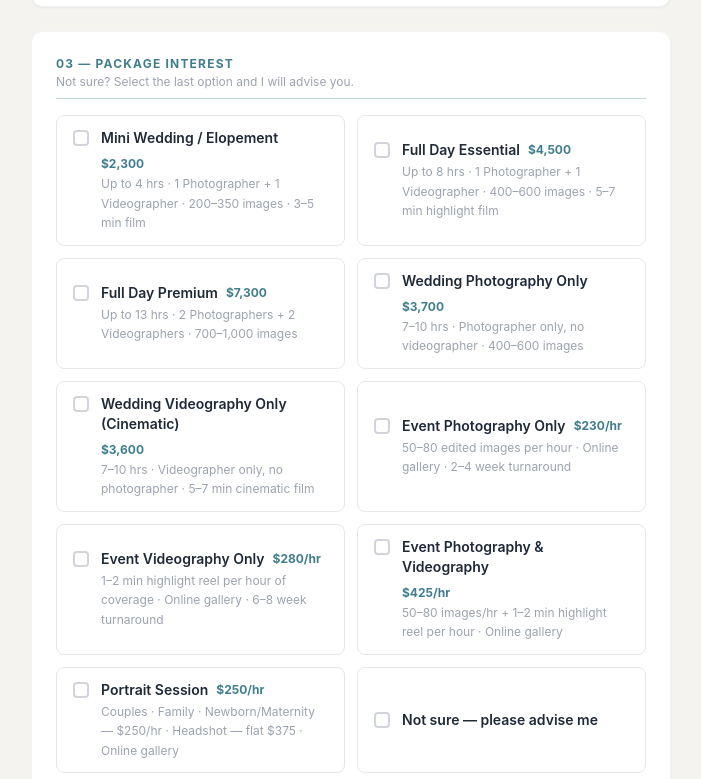
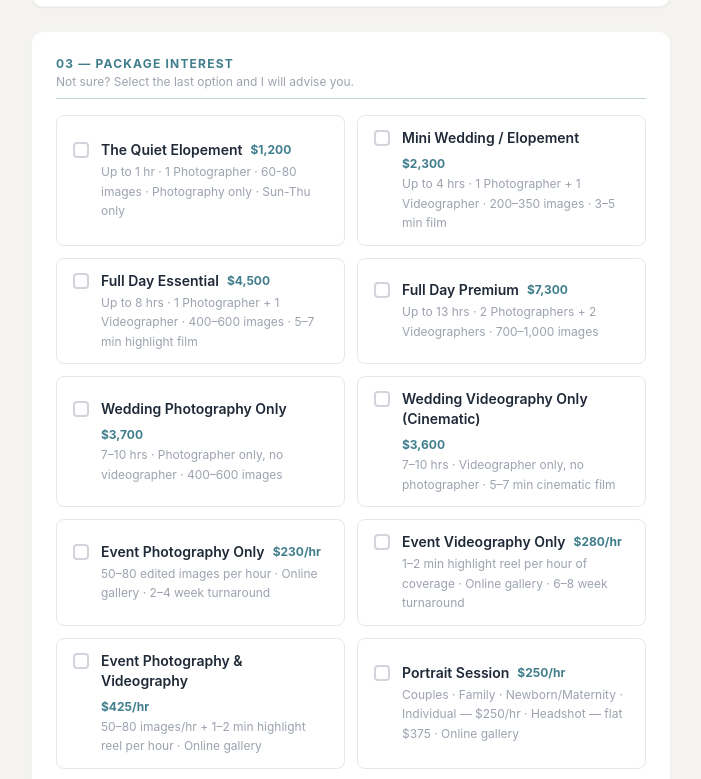
Before and after one commit to johnnynguyen9981/jnguyenco-crm, a Next.js app: page /enquire/embed in a window 1280 px wide. Shown: the part 919-1698 px from the top of the page, without its empty margins (289-990 px from the left). Built offline with nearby package versions, Linux system fonts and the light colour scheme.

Commit message:
Add The Quiet Elopement to embedded enquiry form package list
Mirrors the same change made to app/enquire/page.tsx, keeping the jnguyen.co embedded contact form in sync with the direct /enquire link.

```diff
--- a/app/enquire/embed/page.tsx
+++ b/app/enquire/embed/page.tsx
@@ -2,6 +2,7 @@
 import { useState, useEffect, useRef } from "react";
 
 const PACKAGES = [
+  { id: "quiet_elopement",  label: "The Quiet Elopement",           price: "$1,200",  desc: "Up to 1 hr · 1 Photographer · 60-80 images · Photography only · Sun-Thu only" },
   { id: "mini_wedding",       label: "Mini Wedding / Elopement",              price: "$2,300",  desc: "Up to 4 hrs · 1 Photographer + 1 Videographer · 200–350 images · 3–5 min film" },
   { id: "full_day_essential", label: "Full Day Essential",                    price: "$4,500",  desc: "Up to 8 hrs · 1 Photographer + 1 Videographer · 400–600 images · 5–7 min highlight film" },
   { id: "full_day_premium",   label: "Full Day Premium",                      price: "$7,300",  desc: "Up to 13 hrs · 2 Photographers + 2 Videographers · 700–1,000 images" },
@@ -10,7 +11,7 @@ const PACKAGES = [
   { id: "hourly_photo",       label: "Event Photography Only",                price: "$230/hr", desc: "50–80 edited images per hour · Online gallery · 2–4 week turnaround" },
   { id: "hourly_video",       label: "Event Videography Only",                price: "$280/hr", desc: "1–2 min highlight reel per hour of coverage · Online gallery · 6–8 week turnaround" },
   { id: "hourly_photo_video", label: "Event Photography & Videography",       price: "$425/hr", desc: "50–80 images/hr + 1–2 min highlight reel per hour · Online gallery" },
-  { id: "portrait",           label: "Portrait Session",                      price: "$250/hr", desc: "Couples · Family · Newborn/Maternity — $250/hr · Headshot — flat $375 · Online gallery" },
+  { id: "portrait",           label: "Portrait Session",                      price: "$250/hr", desc: "Couples · Family · Newborn/Maternity · Individual — $250/hr · Headshot — flat $375 · Online gallery" },
   { id: "not_sure",           label: "Not sure — please advise me",           price: null,      desc: "" },
 ];
 
```
